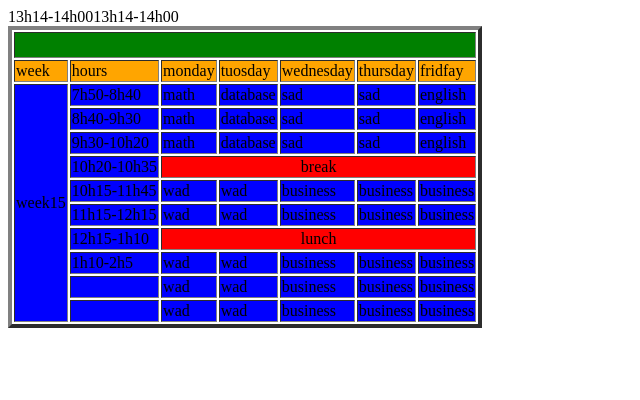
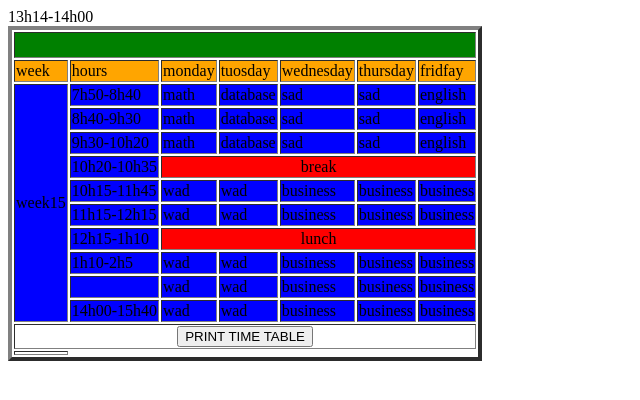
Before and after one commit to munyanezachristian/munyaneza, a plain HTML site: page index.html in a window 1280 px wide. Shown: the whole page, without its empty margins (0-640 px from the left). Drawn offline with Linux system fonts and the light colour scheme.

Commit message:
Update index.html

```diff
--- a/index.html
+++ b/index.html
@@ -15,11 +15,14 @@
 				<tr  bgcolor="blue"><td>10h15-11h45</td><td>wad</td><td>wad</td><td>business</td><td>business</td><td>business</td></tr>
 				<tr  bgcolor="blue"><td>11h15-12h15</td><td>wad</td><td>wad</td><td>business</td><td>business</td><td>business</td></tr>
 				<tr  bgcolor="blue"><td>12h15-1h10</td><td colspan="7" bgcolor="red"><center>lunch</center></td></tr>
-				<tr bgcolor="blue"><td>1h10-2h5</td><td>wad</td><td>wad</td><td>business</td><td>business</td><td>business</td></tr><tr bgcolor="blue"><td></td>13h14-14h00<td>wad</td><td>wad</td><td>business</td><td>business</td><td>business</td></tr>
-<tr bgcolor="blue"><td></td>13h14-14h00<td>wad</td><td>wad</td><td>business</td><td>business</td><td>business</td></tr>
+				<tr bgcolor="blue"><td>1h10-2h5</td><td>wad</td><td>wad</td><td>business</td><td>business</td><td>business</td></tr>
+		<tr bgcolor="blue"><td></td>13h14-14h00<td>wad</td><td>wad</td><td>business</td><td>business</td><td>business</td></tr>
+		<tr bgcolor="blue"><td>14h00-15h40</td><td>wad</td><td>wad</td><td>business</td><td>business</td><td>business</td></tr>
+		<tr><td colspan="7"><center><input type="button"name="bt"value="PRINT TIME TABLE"></center></td></tr>
 
 
-			</tr>
+		<tr><td><a href="back"></a></td></tr>
+
 
 
 	</table>
```
